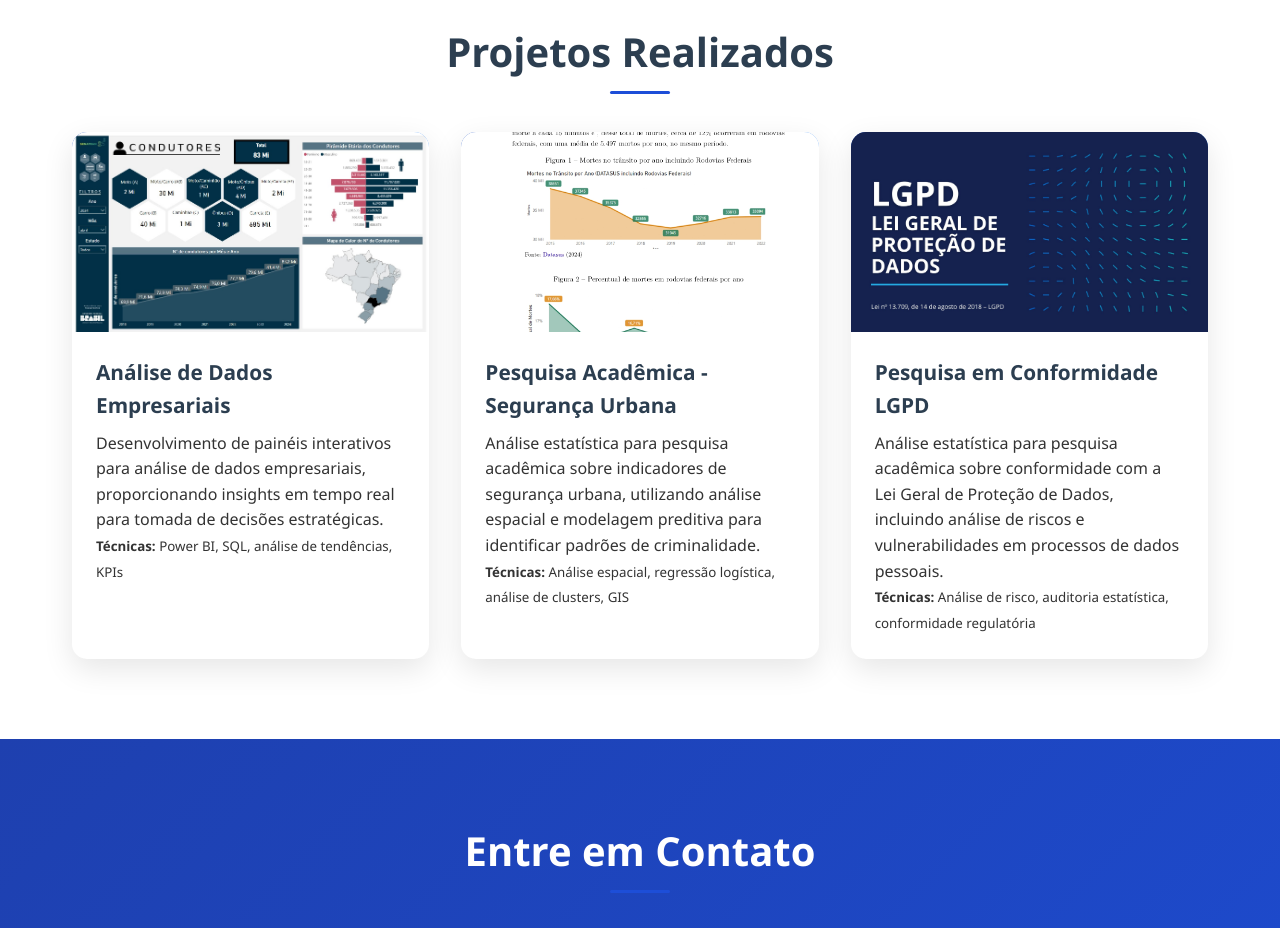
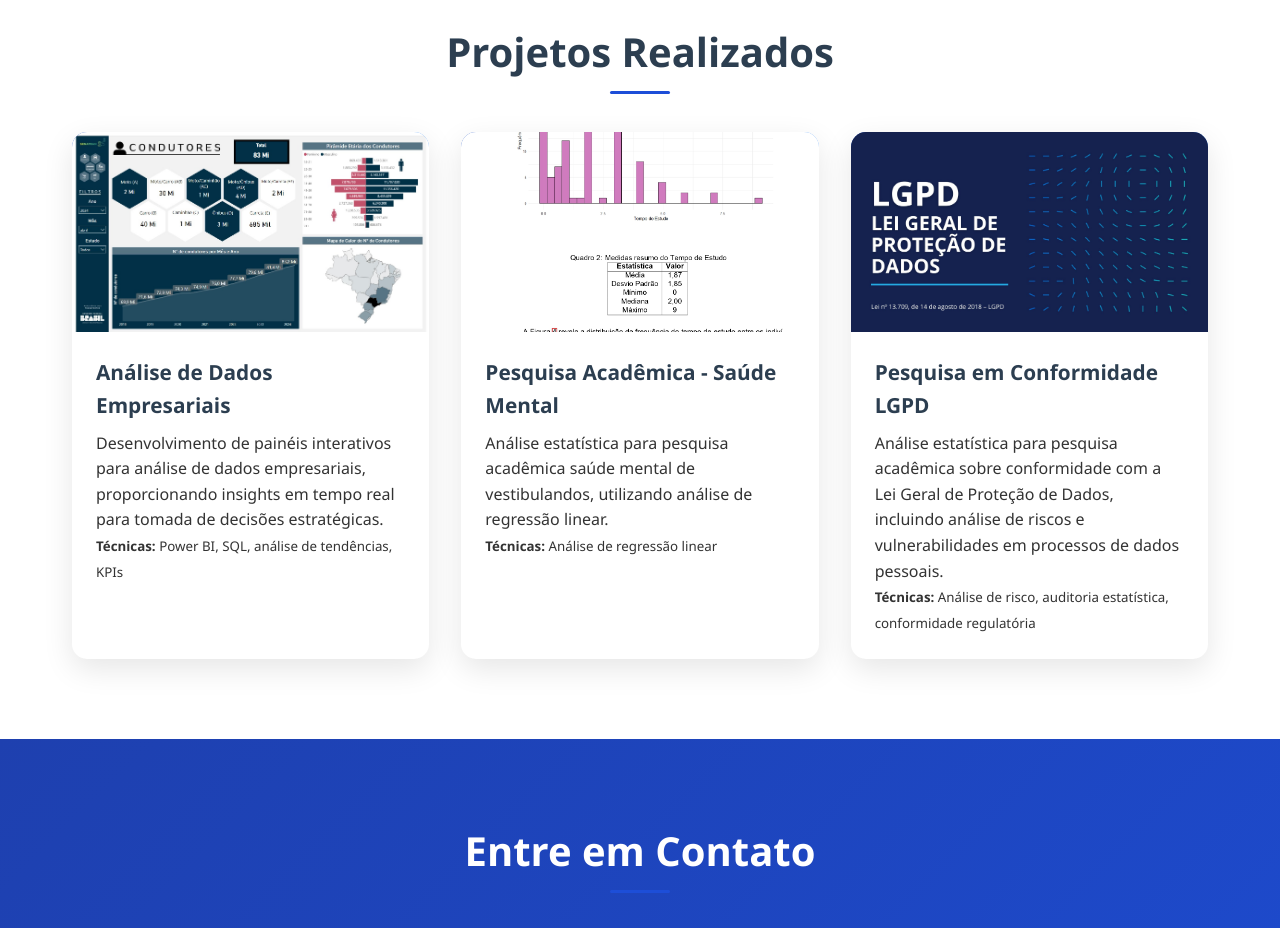
Before and after one commit to ArturCarv/AM_Analises, a plain HTML site: page index.html in a window 1280 px wide. Shown: the part 1740-2668 px from the top of the page. Drawn offline with Linux system fonts and the light colour scheme.

Commit message:
Alteração do Exemplo Academico

```diff
--- a/index.html
+++ b/index.html
@@ -701,15 +701,15 @@
                 </div>
                 <div class="project-card fade-in">
                     <div class="project-image">
-                        <img src="Exemplos/Cidades Seguras/Cidades_Seguras_page-0008.jpg" alt="Análise de Cidades Seguras" loading="lazy">
+                        <img src="Exemplos/PALOMA/paloma_page-0017.jpg" alt="Projeto de Estensão" loading="lazy">
                         <div class="overlay">
                             <i class="fas fa-shield-alt"></i>
                         </div>
                     </div>
                     <div class="project-content">
-                        <h3 class="project-title">Pesquisa Acadêmica - Segurança Urbana</h3>
-                        <p>Análise estatística para pesquisa acadêmica sobre indicadores de segurança urbana, utilizando análise espacial e modelagem preditiva para identificar padrões de criminalidade.</p>
-                        <small><strong>Técnicas:</strong> Análise espacial, regressão logística, análise de clusters, GIS</small>
+                        <h3 class="project-title">Pesquisa Acadêmica - Saúde Mental</h3>
+                        <p>Análise estatística para pesquisa acadêmica saúde mental de vestibulandos, utilizando análise de regressão linear.</p>
+                        <small><strong>Técnicas:</strong> Análise de regressão linear</small>
                     </div>
                 </div>
                 <div class="project-card fade-in">
```
